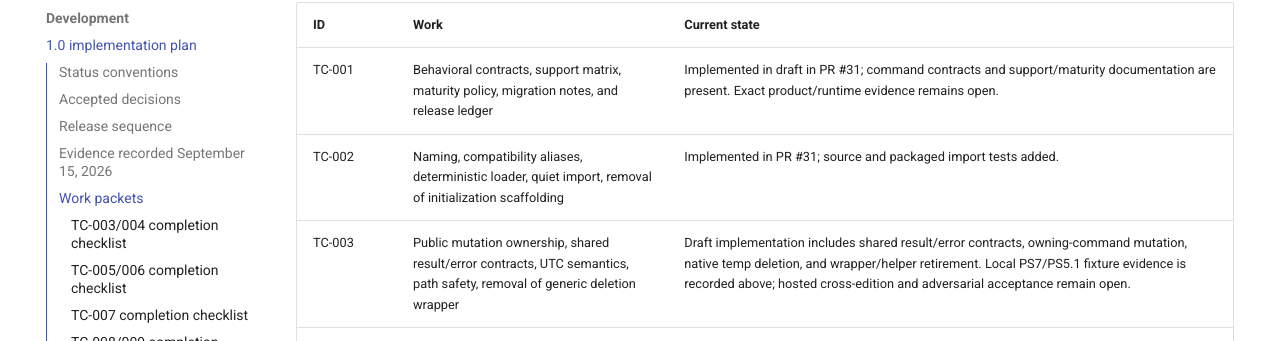
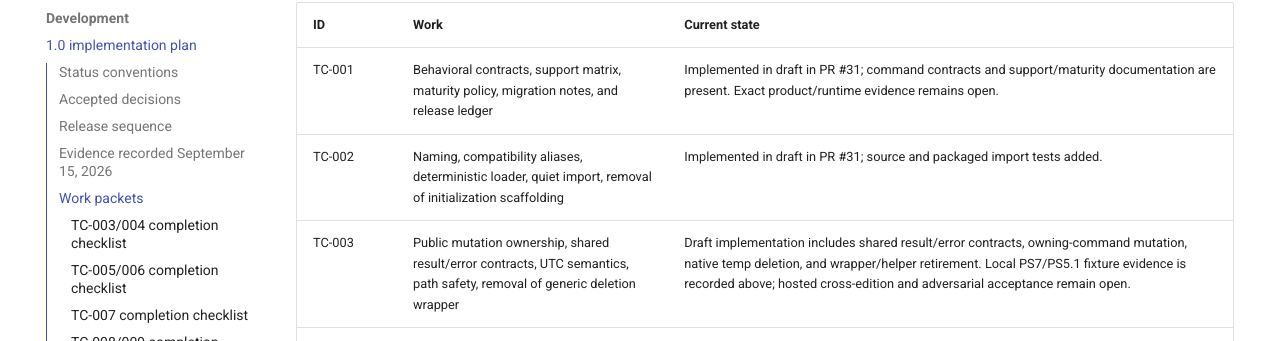
Before and after one commit to SamErde/TheCleaners, an MkDocs documentation site: the page built from docs/release-plan-1.0.md, in a window 1280 px wide and 900 px high, scrolled down 2693 px. Shown: the part 111-452 px from the top of the window. Built offline with MkDocs 1.6.1 and Material for MkDocs 9.7.7, drawn with Linux system fonts in a browser that asks for light colours; comment, search, counter and statistics services are not loaded.

```diff
--- a/docs/release-plan-1.0.md
+++ b/docs/release-plan-1.0.md
@@ -48,7 +48,7 @@
 | ID | Work | Current state |
 | --- | --- | --- |
 | TC-001 | Behavioral contracts, support matrix, maturity policy, migration notes, and release ledger | Implemented in draft in PR #31; command contracts and support/maturity documentation are present. Exact product/runtime evidence remains open. |
-| TC-002 | Naming, compatibility aliases, deterministic loader, quiet import, removal of initialization scaffolding | Implemented in PR #31; source and packaged import tests added. |
+| TC-002 | Naming, compatibility aliases, deterministic loader, quiet import, removal of initialization scaffolding | Implemented in draft in PR #31; source and packaged import tests added. |
 | TC-003 | Public mutation ownership, shared result/error contracts, UTC semantics, path safety, removal of generic deletion wrapper | Draft implementation includes shared result/error contracts, owning-command mutation, native temp deletion, and wrapper/helper retirement. Local PS7/PS5.1 fixture evidence is recorded above; hosted cross-edition and adversarial acceptance remain open. |
 | TC-004 | Temp cleaners, opt-in directory pruning, WhatIf/Confirm, locked-file/race handling, privilege/root preflight | Draft implementation includes same-handle identity checks, root preflight, lock/race fixtures, hard-link/reparse tests, actual-root/privilege checks, and ACL evidence. ReFS/elevated/server acceptance, interactive confirmation acceptance, and hosted CI remain open. |
 | TC-005 | IIS path discovery, environment expansion, per-format allowlist, deduplication, inline deletion, and server validation | Preview lock, read-only discovery, validated-root normalization/deduplication, protected-path checks, format allowlists, and dependency restoration are implemented in draft. The local probe recorded IIS absence only; product/version and server lab validation remain open; removal stays disabled. |
```
Also changed, not shown: 5 other files.
